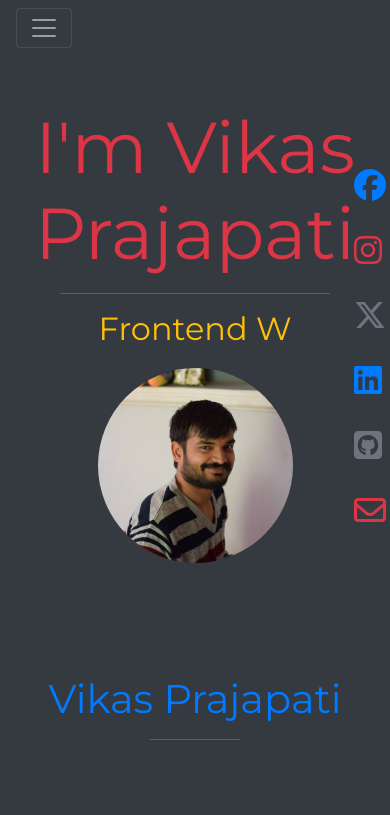
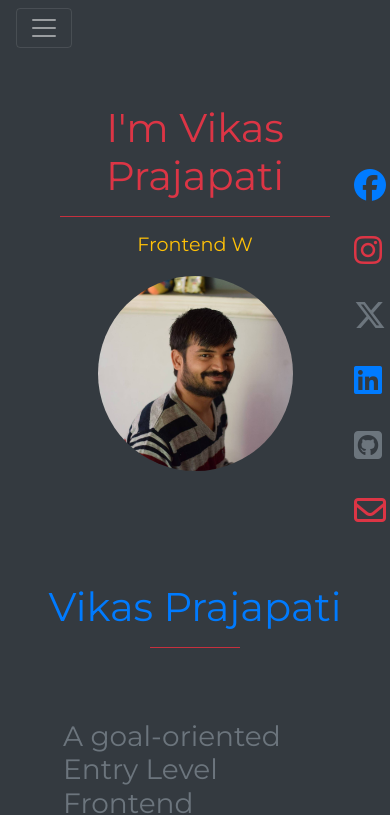
Before and after one commit to vikasprajapati1812/Portfolio, a plain HTML site: page index.html in a window 390 px wide. Shown: the top 815 px of the page. Drawn offline with nearby package versions, Linux system fonts and the light colour scheme.

Commit message:
Add files via upload

```diff
--- a/style.css
+++ b/style.css
@@ -97,11 +97,10 @@ opacity: 0;
   font-size: 0.75rem;
 }
 
-@media (max-width: 600px) {
-  .main-content {
-    margin-left: 0;
-  }
-}
+
+
+
+
 
 /* //////////////////////// */
 
@@ -163,3 +162,33 @@ opacity: 0;
 
 
 /* /////Socila Links/////////////////// */
+
+
+
+@media (max-width: 900px) {
+  .main-content {
+    margin-left: 0;
+  }
+  .texting1{
+    font-size:4.5rem;
+  }
+
+}
+@media (max-width: 600px) {
+  .main-content {
+    margin-left: 0;
+  }
+  .texting2{
+    font-size:larger;
+  }
+  .texting1{
+    font-size:2.5rem;
+  }
+  .page3 img {
+    object-fit: fill;
+    height: 100px;
+    width: 100px;
+  }
+
+
+}
```
